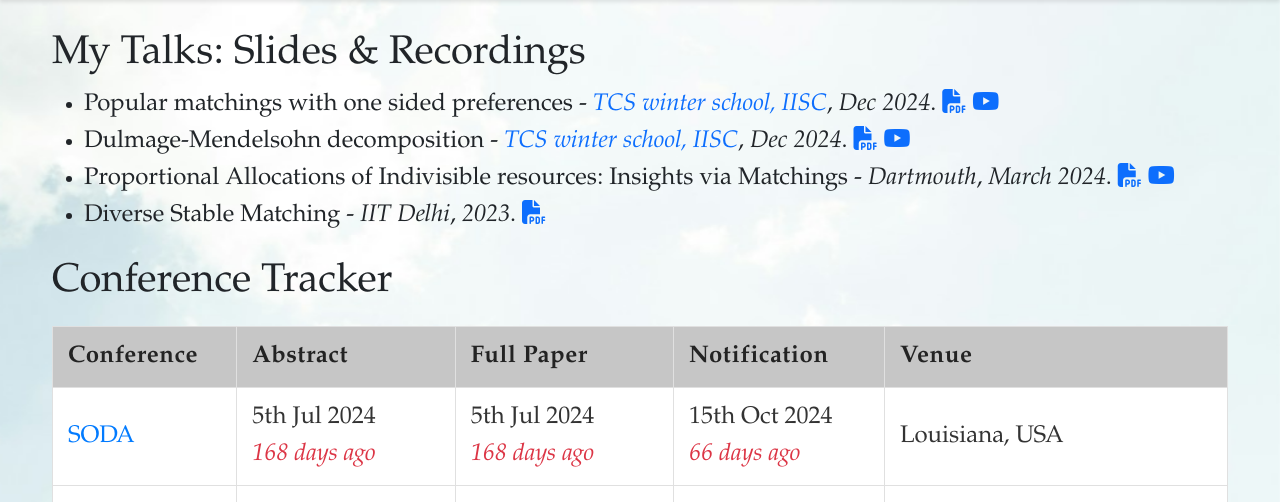
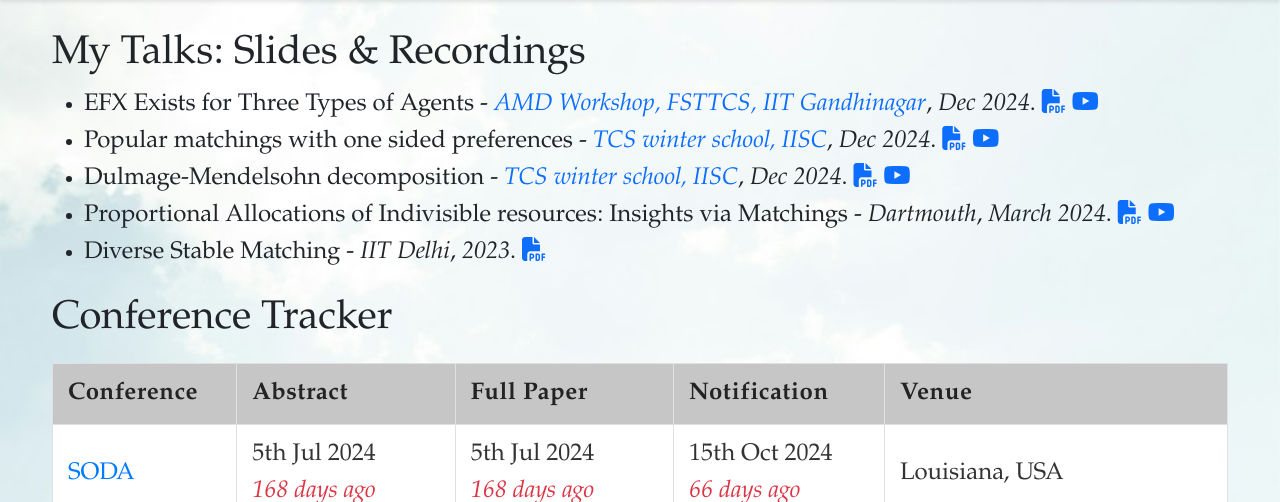
Before and after one commit to severus-tux/severus-tux.github.io, a PHP site: page /resources.php in a window 1280 px wide. Shown: the part 74-576 px from the top of the page. Run offline with PHP 8.4, Linux system fonts and the light colour scheme; some libraries are stand-ins or nearby versions.

Commit message:
efx talk

```diff
--- a/resources.php
+++ b/resources.php
@@ -241,6 +241,11 @@ function formatDateWithSuffix($date) {
             <h1>My Talks: Slides & Recordings</h1>
                 <ul>
                     <li>
+                        EFX Exists for Three Types of Agents - <a href="https://www.tcs.tifr.res.in/~amd-24/schedule.html#prakash" target="_blank"><em>AMD Workshop, FSTTCS, IIT Gandhinagar</em></a>, <em>Dec 2024</em>.
+                        <a href="https://nc.vishwaprakash.com/index.php/s/H76H8qs7D4snyfJ" target="_blank"><i class="fa fa-file-pdf"></i></a>
+                        <a href="https://www.youtube.com/live/zBQFJ8hHp1U?si=HYV6NLcZ98xae6ZM" target="_blank"><i class="fab fa-youtube"></i></a>
+                    </li>
+                    <li>
                         Popular matchings with one sided preferences - <a href="https://algo.csa.iisc.ac.in/winterschool24/" target="_blank"><em>TCS winter school, IISC</em></a>, <em>Dec 2024</em>.
                         <a href="https://nc.vishwaprakash.com/index.php/s/GR2mC9P3sK6LFc9" target="_blank"><i class="fa fa-file-pdf"></i></a>
                         <a href="https://www.youtube.com/watch?v=sHIb4tAs_G8&list=PLmx4utxjUQD6GVpJs1_e0IbdsW1kGqnbj&index=5" target="_blank"><i class="fab fa-youtube"></i></a>
```
